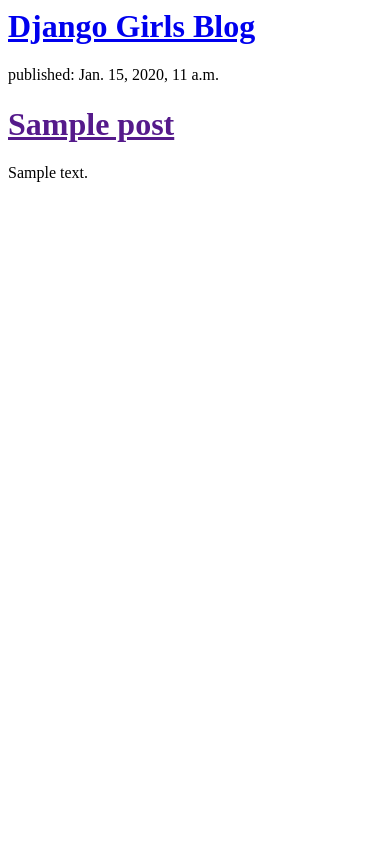
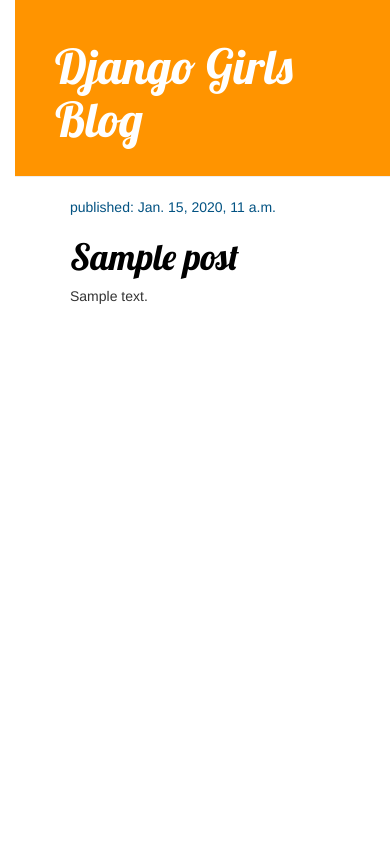
Before and after one commit to kasryl/my-first-blog, a Django app: template blog/templates/blog/post_list.html in a window 390 px wide. Run offline with Django 3.2, Linux system fonts and the light colour scheme; the template is opened without the code that fills it: values that come from a table or form of the project are taken from there, others are empty; tables that the repository leaves empty hold one stand-in row (values such as "Sample post"); some libraries are stand-ins or nearby versions.

Commit message:
Added view and template for detailed blog post as well as CSS for the site.

```diff
--- /dev/null
+++ b/blog/static/css/blog.css
@@ -0,0 +1,55 @@
+h1 a {
+    font-family: 'Lobster';
+	color: #FCA205;
+}
+
+body {
+	padding-left: 15px;
+}
+
+.page-header {
+    background-color: #ff9400;
+    margin-top: 0;
+    padding: 20px 20px 20px 40px;
+}
+
+.page-header h1, .page-header h1 a, .page-header h1 a:visited, .page-header h1 a:active {
+    color: #ffffff;
+    font-size: 36pt;
+    text-decoration: none;
+}
+
+.content {
+    margin-left: 40px;
+}
+
+h1, h2, h3, h4 {
+    font-family: 'Lobster', cursive;
+}
+
+.date {
+    color: #025282;
+}
+
+.save {
+    float: right;
+}
+
+.post-form textarea, .post-form input {
+    width: 100%;
+}
+
+.top-menu, .top-menu:hover, .top-menu:visited {
+    color: #ffffff;
+    float: right;
+    font-size: 26pt;
+    margin-right: 20px;
+}
+
+.post {
+    margin-bottom: 70px;
+}
+
+.post h1 a, .post h1 a:visited {
+    color: #000000;
+}
--- /dev/null
+++ b/blog/templates/blog/base.html
@@ -0,0 +1,29 @@
+{% load static %}
+
+<html>
+    <head>
+        <title>Kasia's blog</title>
+
+        <link rel="stylesheet" href="//maxcdn.bootstrapcdn.com/bootstrap/3.2.0/css/bootstrap.min.css">
+        <link rel="stylesheet" href="//maxcdn.bootstrapcdn.com/bootstrap/3.2.0/css/bootstrap-theme.min.css">
+        <link href="//fonts.googleapis.com/css?family=Lobster&subset=latin,latin-ext" rel="stylesheet" type="text/css">
+        <link rel="stylesheet" href="{% static 'css/blog.css' %}">
+
+
+    </head>
+    <body>
+        <div class="page-header">
+            <h1><a href="/">Django Girls Blog</a></h1>
+        </div>
+        <div class="content container">
+            <div class="row">
+                <div class="col-md-8">
+                    {% block content %}
+                    {% endblock %}
+                </div>
+            </div>
+        </div>
+
+    </body>
+
+</html>
--- a/blog/templates/blog/post_list.html
+++ b/blog/templates/blog/post_list.html
@@ -1,21 +1,13 @@
-<html>
-    <head>
-        <title>Kasia's blog</title>
+{% extends 'blog/base.html' %}
 
-    </head>
-    <body>
-        <div>
-            <h1><a href="/">Django Girls Blog</a></h1>
+{% block content %}
+    {% for post in posts %}
+        <div class="post">
+            <div class="date">
+                <p>published: {{ post.published_date }}</p>
+            </div>
+            <h1><a href="{% url 'post_detail' pk=post.pk %}">{{ post.title }}</a></h1>
+            <p>{{ post.text|linebreaksbr }}</p>
         </div>
-
-        {% for post in posts %}
-            <div>
-                <p>published: {{ post.published_date }}</p>
-                <h1><a href="">{{ post.title }}</a></h1>
-                <p>{{ post.text|linebreaksbr }}</p>
-            </div>
-        {% endfor %}
-
-    </body>
-
-</html>
+    {% endfor %}
+{% endblock %}
--- a/blog/urls.py
+++ b/blog/urls.py
@@ -3,4 +3,5 @@
 
 urlpatterns = [
     path('', views.post_list, name='post_list'),
+    path('post/<int:pk>/', views.post_detail, name='post_detail'),
 ]
--- a/blog/views.py
+++ b/blog/views.py
@@ -1,8 +1,12 @@
 from django.shortcuts import render
 from django.utils import timezone
 from .models import Post
-
+from django.shortcuts import render, get_object_or_404
 
 def post_list(request):
     posts = Post.objects.filter(published_date__lte=timezone.now()).order_by('published_date')
     return render(request, "blog/post_list.html", {"posts": posts})
+
+def post_detail(request, pk):
+    post = get_object_or_404(Post, pk=pk)
+    return render(request, 'blog/post_detail.html', {'post': post})
```
Also changed, not shown: blog/templates/blog/post_detail.html (added, +13 -0 lines).
